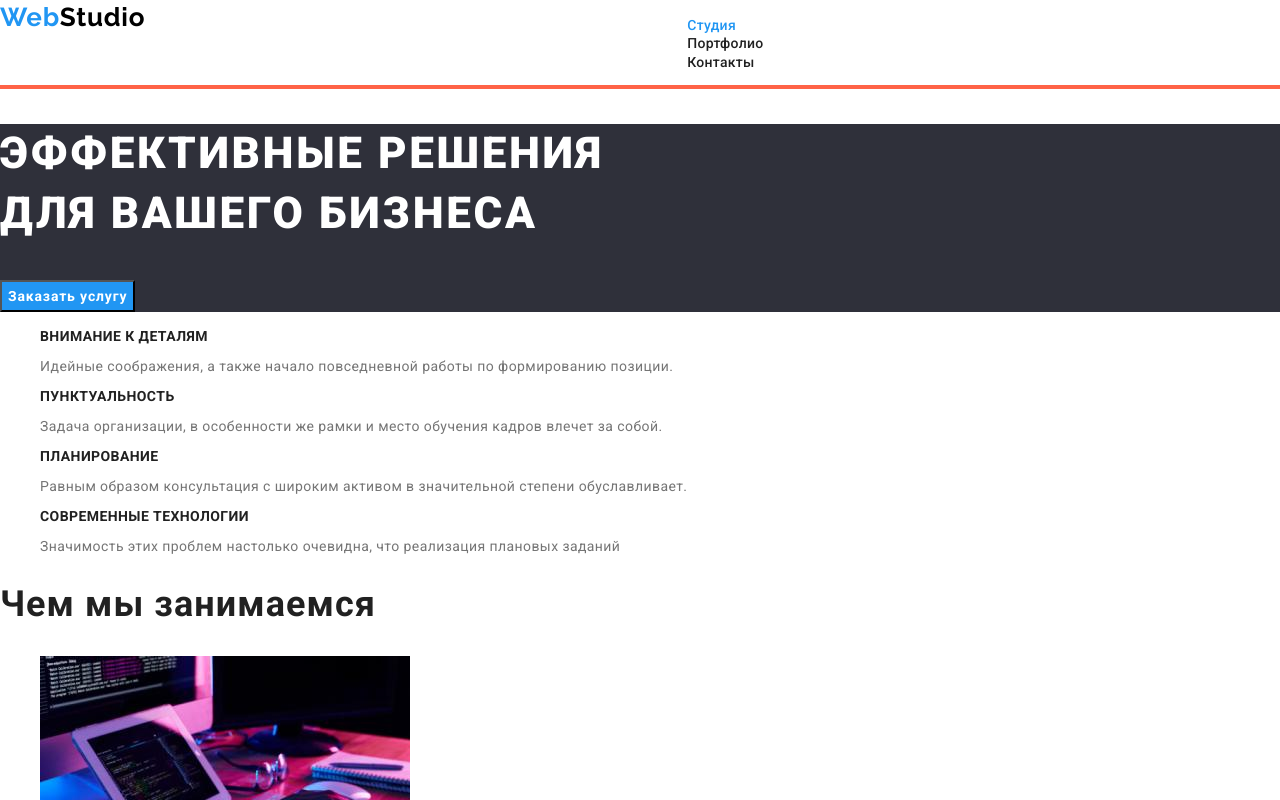
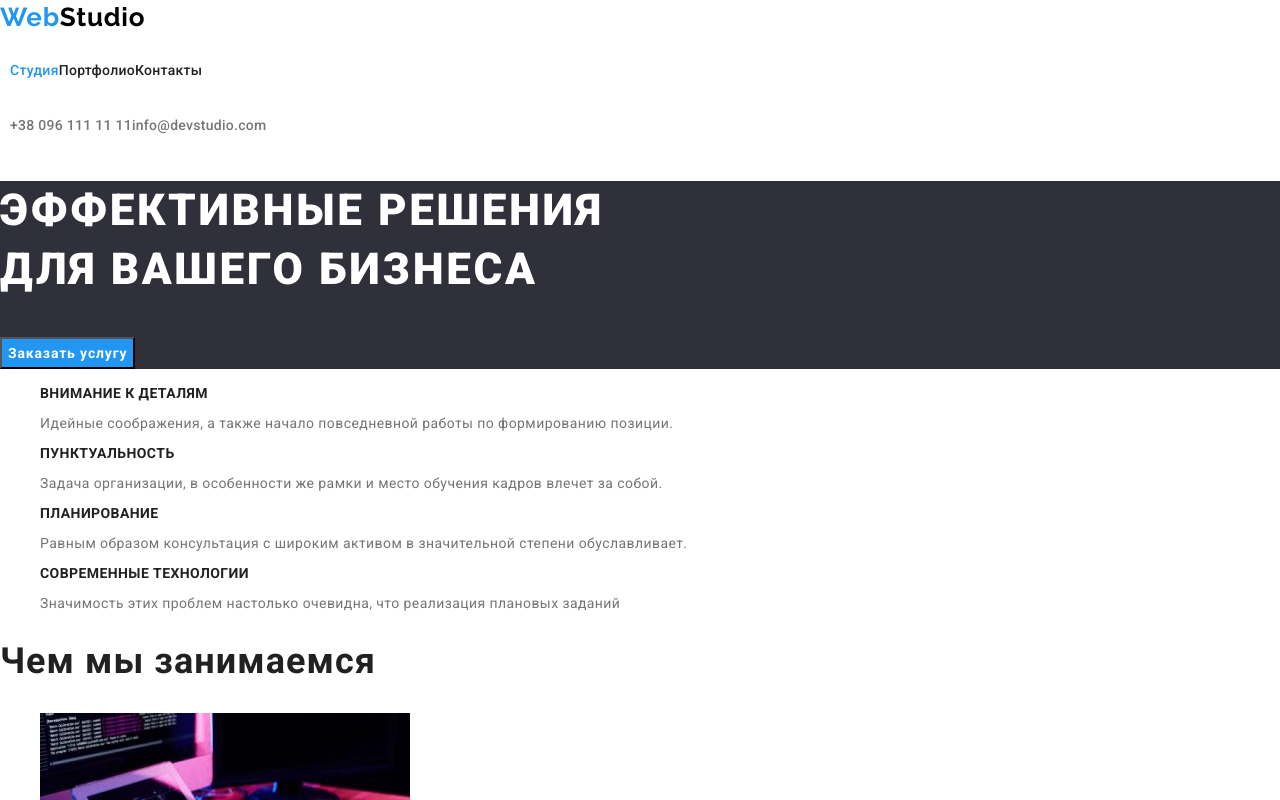
Before and after one commit to dmitgavr/goit-markup-hw-03, a plain HTML site: page index.html in a window 1280 px wide. Shown: the top 800 px of the page. Drawn offline with nearby package versions, Linux system fonts and the light colour scheme.

Commit message:
Правки css

```diff
--- a/css/styles.css
+++ b/css/styles.css
@@ -17,7 +17,7 @@ body {
   margin-right: auto ;
   /* height: 100px; */
   width: 1440px;
-  outline: 2px solid tomato;
+  /* outline: 2px solid tomato; */
 }
 
 /* HEADER */
@@ -36,9 +36,11 @@ body {
 
 }
 
-.header-nav {
+.header-list,
+.site-contacts {
   display: flex;
-  justify-content: space-between;
+  padding: 10px;
+  /* justify-content: space-between */
 }
 
 .header-iteam-link {
```
